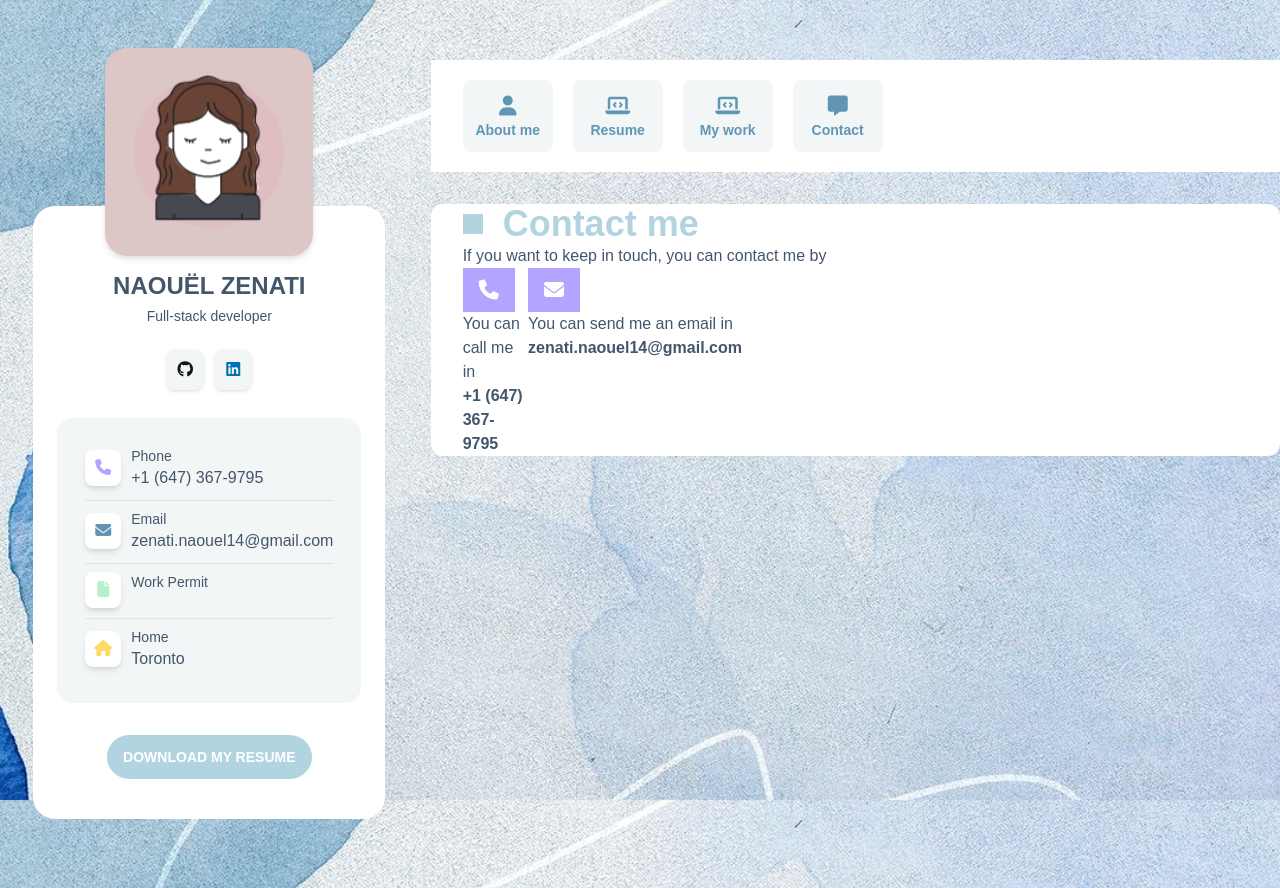
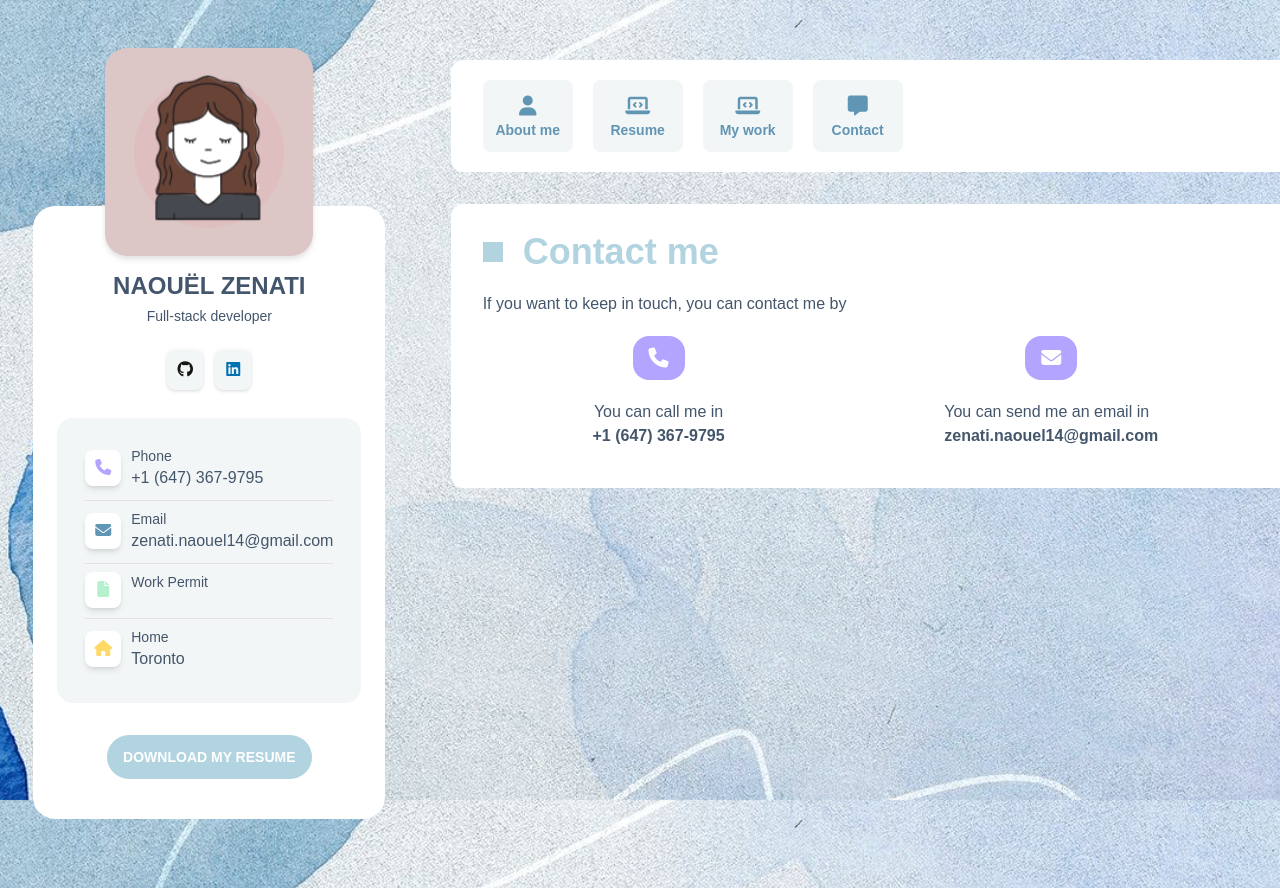
Before and after one commit to NaouelZ/portfolio-nextjs, a Next.js app: page /contact in a window 1280 px wide. Built offline with nearby package versions, Linux system fonts and the light colour scheme.

Commit message:
minor fix

```diff
--- a/components/Layout/index.tsx
+++ b/components/Layout/index.tsx
@@ -11,7 +11,7 @@ type LayoutProps = {
         <div className="col-span-12 text-center lg:col-span-4">
           <SideBar />
         </div>
-        <div className="w-full col-span-12 pt-5 lg:col-span-8">
+        <div className="w-full col-span-12 pt-5 md:ml-5 lg:col-span-8">
           <Menu />
           <div className="mt-8 bg-white rounded-xl">
             {children}
--- a/components/Menu/index.tsx
+++ b/components/Menu/index.tsx
@@ -3,8 +3,8 @@ import css from './menu.module.css';
 
 export default function Menu() {
     return (
-    <nav className={`${css.navbar} bg-white`}>
-      <ul className='flex gap-5 px-8 py-5 lg:flex-row rounded-xl content-right'>
+    <nav className={css.navbar}>
+      <ul className='flex gap-5 px-8 py-5 bg-white lg:flex-row rounded-xl content-right'>
         <li className='p-3 text-sm text-center rounded-lg w-[90px] bg-gray text-blue hover:text-white hover:bg-baby-blue'>
           <Link href="/">
             <div className='text-xl'>
--- a/components/Menu/menu.module.css
+++ b/components/Menu/menu.module.css
@@ -4,6 +4,5 @@
       bottom: 0;
       left: 0;
       width: 100%;
-      background-color: #B1D4E0;
     }
 }
--- a/components/Modal/index.tsx
+++ b/components/Modal/index.tsx
@@ -19,7 +19,7 @@ const Modal = ({ isOpen, onClose, title, description, technologies, gihubLink, p
 
   return (
     <div className="fixed top-0 left-0 z-50 flex items-center justify-center w-full h-full bg-black bg-opacity-70">
-      <div className="bg-white w-1/2 h-70% rounded-lg shadow-lg">
+      <div className="bg-white w-full md:w-1/2 md:h-70% rounded-lg shadow-lg">
         <div className="relative top-0 float-right px-2 py-0.5 m-4 text-white rounded-full bg-baby-blue shadow-lg">
           <button className="text-red hover:text-gray-800" onClick={onClose}>
             X
@@ -39,9 +39,9 @@ const Modal = ({ isOpen, onClose, title, description, technologies, gihubLink, p
           </div>
           <Slider images={detailedImages} />
           <div className='mt-8 text-center'>
-            <button className="p-2 mr-5 font-bold rounded-md text-red hover:text-gray-800 bg-purple bg-opacity-30" onClick={onClose}>
+            <a className="p-2 mr-5 font-bold rounded-md text-red hover:text-gray-800 bg-purple bg-opacity-30" onClick={onClose} href={gihubLink} target='_blank'>
               Go on GitHub
-            </button>
+            </a>
           </div>
         </div>
       </div>
--- a/components/Slider/index.tsx
+++ b/components/Slider/index.tsx
@@ -16,13 +16,13 @@ const Slider = ({images} : SliderProps) => {
   };
 
   return (
-    <div className="relative min-h-[20rem] w-auto">
+    <div className="relative min-h-[20rem] w-auto mx-auto">
       {images.map((image, index) => (
         <img
           key={index}
           src={image}
           alt={`Image ${index}`}
-          className={`absolute top-0 left-0 w-full h-full transition-opacity duration-500 ${
+          className={`absolute top-2 bottom-0 left-0 right-0 mx-auto w-auto h-[300px] transition-opacity duration-500 ${
             currentImage === index ? 'opacity-100' : 'opacity-0'
           }`}
         />
--- a/pages/contact.jsx
+++ b/pages/contact.jsx
@@ -1,25 +1,25 @@
 function Contact() {
   return (
-    <div className="px-8 py-4">
+    <div className="px-8 py-5">
               <div className="flex mt-2">
             <div className="self-center w-5 h-5 bg-baby-blue"></div>
             <h1 className="ml-5 font-sans text-4xl font-bold text-baby-blue">Contact me</h1>
       </div>
-      <p className="mt-4">If you want to keep in touch, you can contact me by </p>
-      <div className="grid grid-cols-12">
-        <div className="col-span-6 mx-auto mt-10">
-            <div className="px-4 py-2 m-auto text-white bg-opacity-50 bg-purple rounded-3xl w-fit">
+      <p className="mt-5">If you want to keep in touch, you can contact me by </p>
+      <div className="flex flex-row content-center justify-center mt-5">
+        <div className="col-span-6 mx-auto mt-10 text-center">
+            <div className="px-4 py-2 mx-auto text-white bg-opacity-50 justify-self-center bg-purple rounded-2xl w-fit ">
               <i className="text-xl fa-solid fa-phone"></i>
             </div>
-            <p className="mt-4">You can call me in</p>
-            <a href="tel:+16473679795" className="font-bold hover:text-blue">+1 (647) 367-9795</a>
+            <p className="mt-5">You can call me in</p>
+            <a href="tel:+16473679795" className="mb-5 font-bold hover:text-blue">+1 (647) 367-9795</a>
         </div>
-        <div className="col-span-6 mx-auto mt-10">
-            <div className="px-4 py-2 m-auto text-white bg-opacity-50 bg-purple rounded-3xl w-fit">
+        <div className="col-span-6 mx-auto mt-10 mb-5">
+            <div className="px-4 py-2 mx-auto text-white bg-opacity-50 bg-purple rounded-2xl w-fit">
               <i className="text-xl fa-solid fa-envelope"></i>
             </div>
-            <p className="mt-4">You can send me an email in</p>
-            <a className="font-bold hover:text-blue" href="mailto:zenati.naouel14@gmail.com">zenati.naouel14@gmail.com</a>
+            <p className="mt-5">You can send me an email in</p>
+            <a className="mb-5 font-bold hover:text-blue" href="mailto:zenati.naouel14@gmail.com">zenati.naouel14@gmail.com</a>
         </div>
       </div>
     </div>
```
